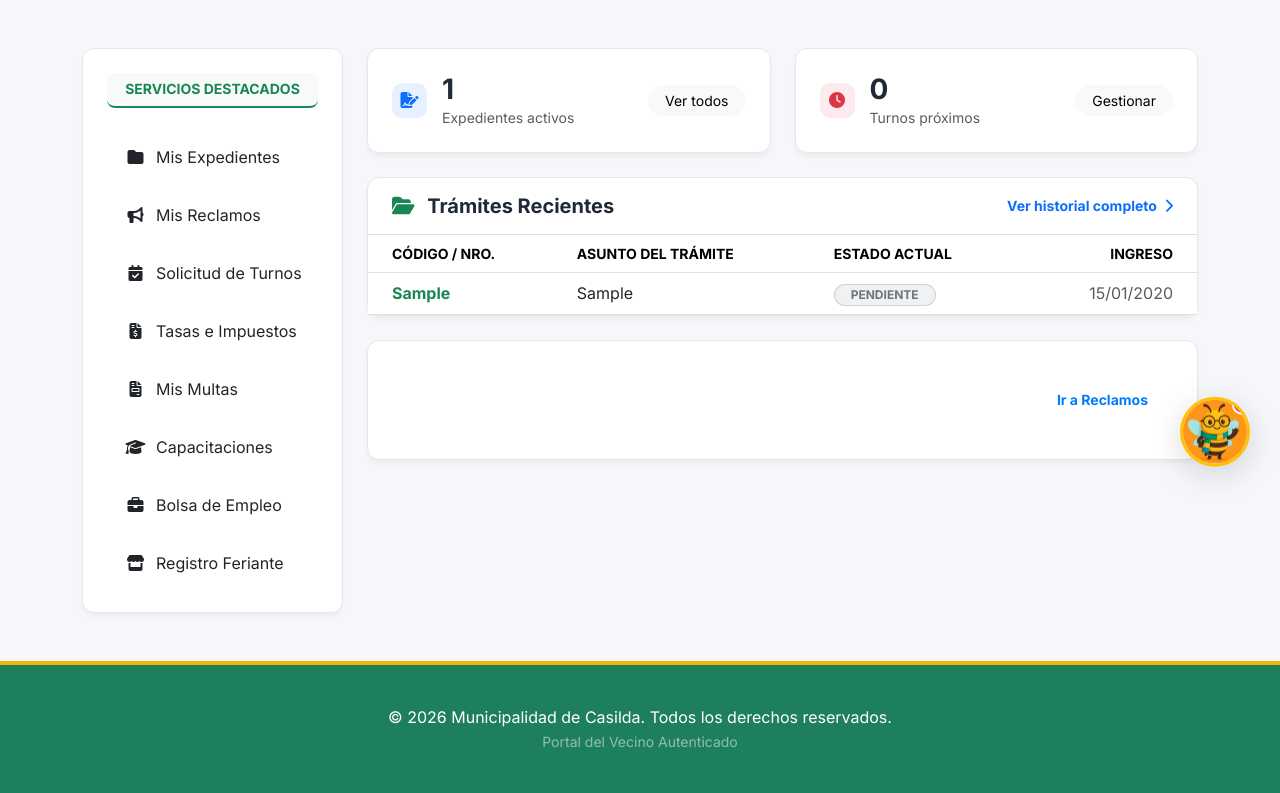
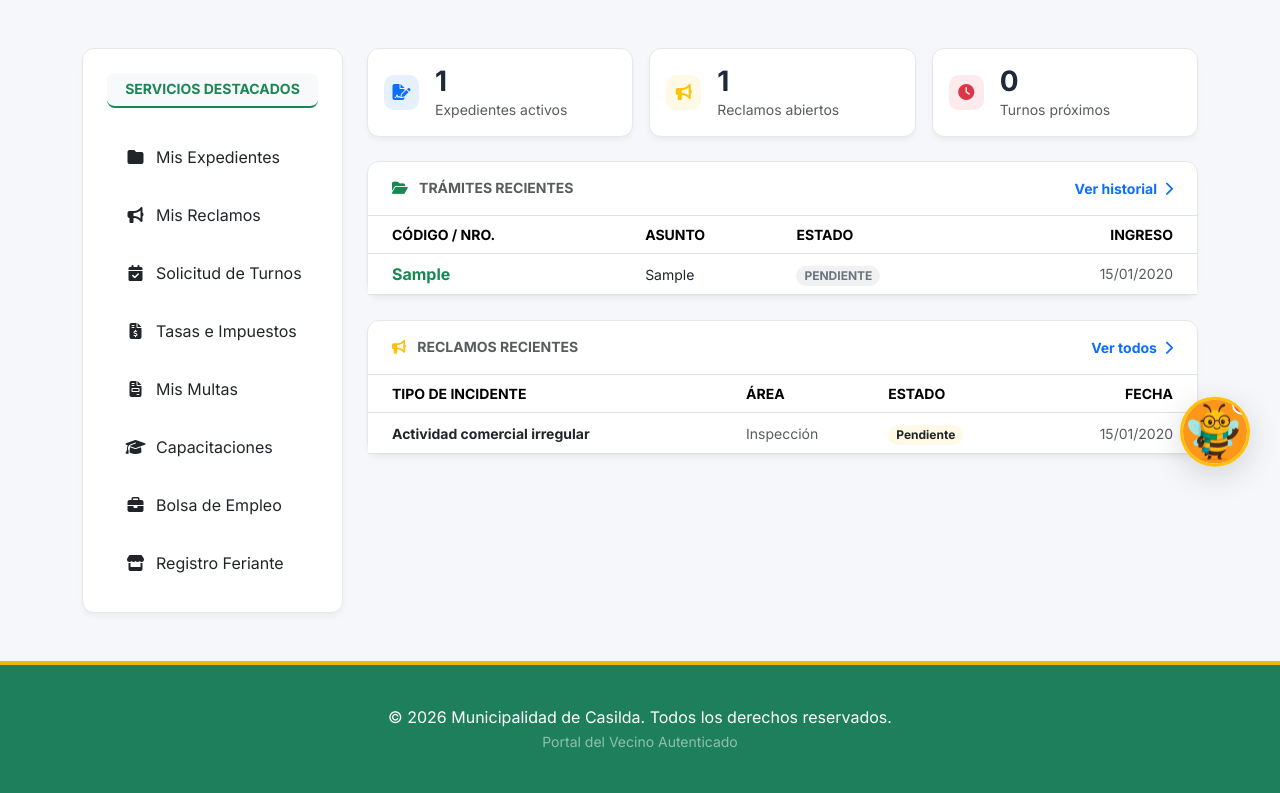
Before and after one commit to markoszanini/ver, a Django app: page /dashboard/ in a window 1280 px wide. Shown: the part 300-1093 px from the top of the page. Run offline with Django 5.2, Linux system fonts and the light colour scheme; a user stored in the database is signed in; tables that the repository leaves empty hold one stand-in row (values such as "Sample post").

Commit message:
Mejora Dashboard: Tablero de control triple y tabla de reclamos recientes

```diff
--- a/sistema_casilda/portal/templates/portal/dashboard.html
+++ b/sistema_casilda/portal/templates/portal/dashboard.html
@@ -103,29 +103,38 @@
             {% endif %}
 
             <!-- Quick Stats/Actions -->
-            <div class="row g-4 mb-4">
-                <div class="col-md-6">
-                    <div class="glass-card p-4 d-flex align-items-center bg-white">
-                        <div class="indicator-badge bg-primary bg-opacity-10 text-primary">
+            <div class="row g-3 mb-4">
+                <div class="col-md-4">
+                    <div class="glass-card p-3 d-flex align-items-center bg-white h-100 shadow-sm border-0">
+                        <div class="indicator-badge bg-primary bg-opacity-10 text-primary me-3 flex-shrink-0">
                             <i class="fa-solid fa-file-signature"></i>
                         </div>
-                        <div>
+                        <div class="overflow-hidden">
                             <h3 class="fw-bold mb-0">{{ expedientes|length }}</h3>
-                            <p class="text-muted small mb-0">Expedientes activos</p>
+                            <p class="text-muted small mb-0 text-nowrap">Expedientes activos</p>
                         </div>
-                        <a href="{% url 'expedientes:mis_expedientes' %}" class="btn btn-light btn-sm ms-auto rounded-pill px-3">Ver todos</a>
                     </div>
                 </div>
-                <div class="col-md-6">
-                    <div class="glass-card p-4 d-flex align-items-center bg-white">
-                        <div class="indicator-badge bg-danger bg-opacity-10 text-danger">
+                <div class="col-md-4">
+                    <div class="glass-card p-3 d-flex align-items-center bg-white h-100 shadow-sm border-0">
+                        <div class="indicator-badge bg-warning bg-opacity-10 text-warning me-3 flex-shrink-0">
+                            <i class="fa-solid fa-bullhorn"></i>
+                        </div>
+                        <div class="overflow-hidden">
+                            <h3 class="fw-bold mb-0">{{ reclamos_abiertos }}</h3>
+                            <p class="text-muted small mb-0 text-nowrap">Reclamos abiertos</p>
+                        </div>
+                    </div>
+                </div>
+                <div class="col-md-4">
+                    <div class="glass-card p-3 d-flex align-items-center bg-white h-100 shadow-sm border-0">
+                        <div class="indicator-badge bg-danger bg-opacity-10 text-danger me-3 flex-shrink-0">
                             <i class="fa-solid fa-clock"></i>
                         </div>
-                        <div>
+                        <div class="overflow-hidden">
                             <h3 class="fw-bold mb-0">{{ turnos_proximos }}</h3>
-                            <p class="text-muted small mb-0">Turnos próximos</p>
+                            <p class="text-muted small mb-0 text-nowrap">Turnos próximos</p>
                         </div>
-                        <a href="{% url 'turnos:mis_turnos' %}" class="btn btn-light btn-sm ms-auto rounded-pill px-3">Gestionar</a>
                     </div>
                 </div>
             </div>
@@ -133,8 +142,10 @@
             <!-- Recent Activity: Expedientes -->
             <div class="glass-card mb-4">
                 <div class="px-4 py-3 border-bottom d-flex align-items-center justify-content-between">
-                    <h5 class="fw-bold mb-0"><i class="fa-solid fa-folder-open me-2 text-success"></i> Trámites Recientes</h5>
-                    <a href="{% url 'expedientes:mis_expedientes' %}" class="text-decoration-none small fw-bold">Ver historial completo <i class="fa-solid fa-chevron-right ms-1"></i></a>
+                    <h5 class="fw-bold mb-0 small text-uppercase text-muted letter-spacing-1">
+                        <i class="fa-solid fa-folder-open me-2 text-success"></i> Trámites Recientes
+                    </h5>
+                    <a href="{% url 'expedientes:mis_expedientes' %}" class="text-decoration-none small fw-bold">Ver historial <i class="fa-solid fa-chevron-right ms-1"></i></a>
                 </div>
                 <div class="card-body p-0">
                     {% if expedientes %}
@@ -143,55 +154,90 @@
                                 <thead class="bg-light text-muted small text-uppercase">
                                     <tr>
                                         <th class="ps-4">Código / Nro.</th>
-                                        <th>Asunto del Trámite</th>
-                                        <th>Estado Actual</th>
+                                        <th>Asunto</th>
+                                        <th>Estado</th>
                                         <th class="pe-4 text-end">Ingreso</th>
                                     </tr>
                                 </thead>
                                 <tbody>
-                                    {% for exp in expedientes|slice:":5" %}
+                                    {% for exp in expedientes|slice:":3" %}
                                     <tr>
                                         <td class="ps-4">
                                             <a href="{% url 'expedientes:seguimiento_expediente' exp.id_expediente %}" class="fw-bold text-success text-decoration-none">
                                                 {{ exp.nro_expediente }}
                                             </a>
                                         </td>
-                                        <td><span class="text-dark">{{ exp.asunto|truncatechars:50 }}</span></td>
+                                        <td><span class="text-dark small">{{ exp.asunto|truncatechars:40 }}</span></td>
                                         <td>
                                             {% if exp.estado == 'Terminado' %}
-                                                <span class="badge rounded-pill bg-success bg-opacity-10 text-success border border-success border-opacity-25 px-3">Finalizado</span>
+                                                <span class="badge rounded-pill bg-success bg-opacity-10 text-success small px-2">Finalizado</span>
                                             {% elif exp.estado == 'En trámite' or exp.estado == 'Pendiente de Asignación' %}
-                                                <span class="badge rounded-pill bg-warning bg-opacity-10 text-dark border border-warning border-opacity-25 px-3">En Gestión</span>
+                                                <span class="badge rounded-pill bg-warning bg-opacity-10 text-dark small px-2">En Gestión</span>
                                             {% else %}
-                                                <span class="badge rounded-pill bg-secondary bg-opacity-10 text-secondary border border-secondary border-opacity-25 px-3">{{ exp.estado }}</span>
+                                                <span class="badge rounded-pill bg-secondary bg-opacity-10 text-secondary small px-2">{{ exp.estado }}</span>
                                             {% endif %}
                                         </td>
-                                        <td class="pe-4 text-end text-muted">{{ exp.fecha_ingreso|date:'d/m/Y' }}</td>
+                                        <td class="pe-4 text-end text-muted small">{{ exp.fecha_ingreso|date:'d/m/Y' }}</td>
                                     </tr>
                                     {% endfor %}
                                 </tbody>
                             </table>
                         </div>
                     {% else %}
-                        <div class="text-center py-5">
-                            <i class="fa-solid fa-folder-tree fa-4x text-muted mb-3 opacity-25"></i>
-                            <h5 class="text-muted fw-bold">No hay expedientes todavía</h5>
-                            <p class="text-muted small px-5">Cuando inicies un trámite en la municipalidad o en línea, aparecerá aquí automáticamente para su seguimiento.</p>
+                        <div class="text-center py-4">
+                            <p class="text-muted small mb-0">No hay trámites recientes.</p>
                         </div>
                     {% endif %}
                 </div>
             </div>
 
-            <!-- Additional Help / CTA -->
-            <div class="glass-card p-4 text-white" style="background: linear-gradient(90deg, #00adef 0%, #007bff 100%);">
-                <div class="row align-items-center">
-                    <div class="col-md-9">
-                        <h5 class="fw-bold mb-1">¿Necesitás ayuda con un trámite?</h5>
-                        <p class="mb-0 opacity-75 small">Nuestro equipo de atención ciudadana está disponible para guiarte en cada paso. También podés registrar un reclamo digital.</p>
-                    </div>
-                    <div class="col-md-3 text-md-end mt-3 mt-md-0">
-                        <a href="{% url 'reclamos:nuevo_reclamo' %}" class="btn btn-white btn-sm px-4 rounded-pill fw-bold" style="background: white; color: #007bff;">Ir a Reclamos</a>
-                    </div>
+            <!-- Recent Activity: Reclamos -->
+            <div class="glass-card mb-4">
+                <div class="px-4 py-3 border-bottom d-flex align-items-center justify-content-between">
+                    <h5 class="fw-bold mb-0 small text-uppercase text-muted letter-spacing-1">
+                        <i class="fa-solid fa-bullhorn me-2 text-warning"></i> Reclamos Recientes
+                    </h5>
+                    <a href="{% url 'reclamos:mis_reclamos' %}" class="text-decoration-none small fw-bold">Ver todos <i class="fa-solid fa-chevron-right ms-1"></i></a>
+                </div>
+                <div class="card-body p-0">
+                    {% if reclamos_recientes %}
+                        <div class="table-responsive">
+                            <table class="table table-hover align-middle mb-0">
+                                <thead class="bg-light text-muted small text-uppercase">
+                                    <tr>
+                                        <th class="ps-4">Tipo de Incidente</th>
+                                        <th>Área</th>
+                                        <th>Estado</th>
+                                        <th class="pe-4 text-end">Fecha</th>
+                                    </tr>
+                                </thead>
+                                <tbody>
+                                    {% for rec in reclamos_recientes|slice:":3" %}
+                                    <tr>
+                                        <td class="ps-4">
+                                            <span class="fw-bold text-dark small">{{ rec.tipo_reclamo|truncatechars:40 }}</span>
+                                        </td>
+                                        <td><span class="text-muted small">{{ rec.area }}</span></td>
+                                        <td>
+                                            {% if rec.estado == 'Resuelto' or rec.estado == 'Cerrado' %}
+                                                <span class="badge rounded-pill bg-success bg-opacity-10 text-success small px-2">Solucionado</span>
+                                            {% elif rec.estado == 'En Progreso' %}
+                                                <span class="badge rounded-pill bg-info bg-opacity-10 text-info small px-2">En Curso</span>
+                                            {% else %}
+                                                <span class="badge rounded-pill bg-warning bg-opacity-10 text-dark small px-2">Pendiente</span>
+                                            {% endif %}
+                                        </td>
+                                        <td class="pe-4 text-end text-muted small">{{ rec.fecha_creacion|date:'d/m/Y' }}</td>
+                                    </tr>
+                                    {% endfor %}
+                                </tbody>
+                            </table>
+                        </div>
+                    {% else %}
+                        <div class="text-center py-4">
+                            <p class="text-muted small mb-0">No tenés reclamos registrados.</p>
+                        </div>
+                    {% endif %}
                 </div>
             </div>
 
--- a/sistema_casilda/portal/views.py
+++ b/sistema_casilda/portal/views.py
@@ -57,11 +57,14 @@ def dashboard(request):
     vecino = getattr(request.user, 'vecino_profile', None)
     expedientes = []
     notificaciones = []
+    reclamos_recientes = []
+    reclamos_abiertos = 0
     turnos_proximos = 0
 
     if vecino:
         from expedientes.models import Expediente
         from turnos.models import Turno
+        from reclamos.models import Reclamo
         from django.utils import timezone
         from .models import Notificacion
 
@@ -69,10 +72,17 @@ def dashboard(request):
         notificaciones = Notificacion.objects.filter(vecino=vecino, leida=False).order_by('-fecha')
         turnos_proximos = Turno.objects.filter(vecino=vecino, fecha__gte=timezone.now().date()).count()
 
+        # Reclamos
+        reclamos_all = Reclamo.objects.filter(vecino=vecino)
+        reclamos_recientes = reclamos_all.order_by('-fecha_creacion')[:5]
+        reclamos_abiertos = reclamos_all.exclude(estado__in=['Resuelto', 'Cerrado']).count()
+
     return render(request, 'portal/dashboard.html', {
         'expedientes': expedientes,
         'notificaciones': notificaciones,
         'turnos_proximos': turnos_proximos,
+        'reclamos_recientes': reclamos_recientes,
+        'reclamos_abiertos': reclamos_abiertos,
     })
 
 @login_required
```
